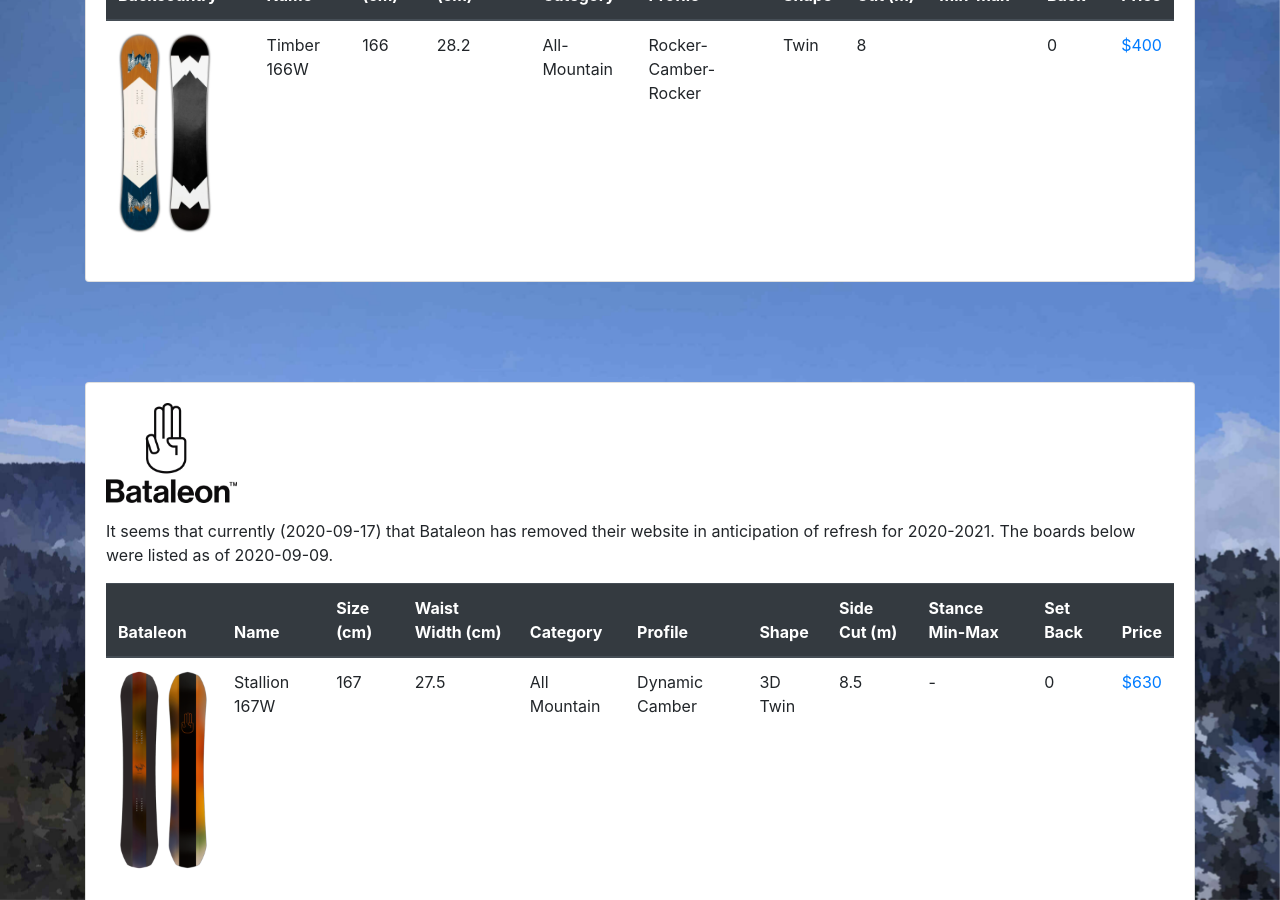
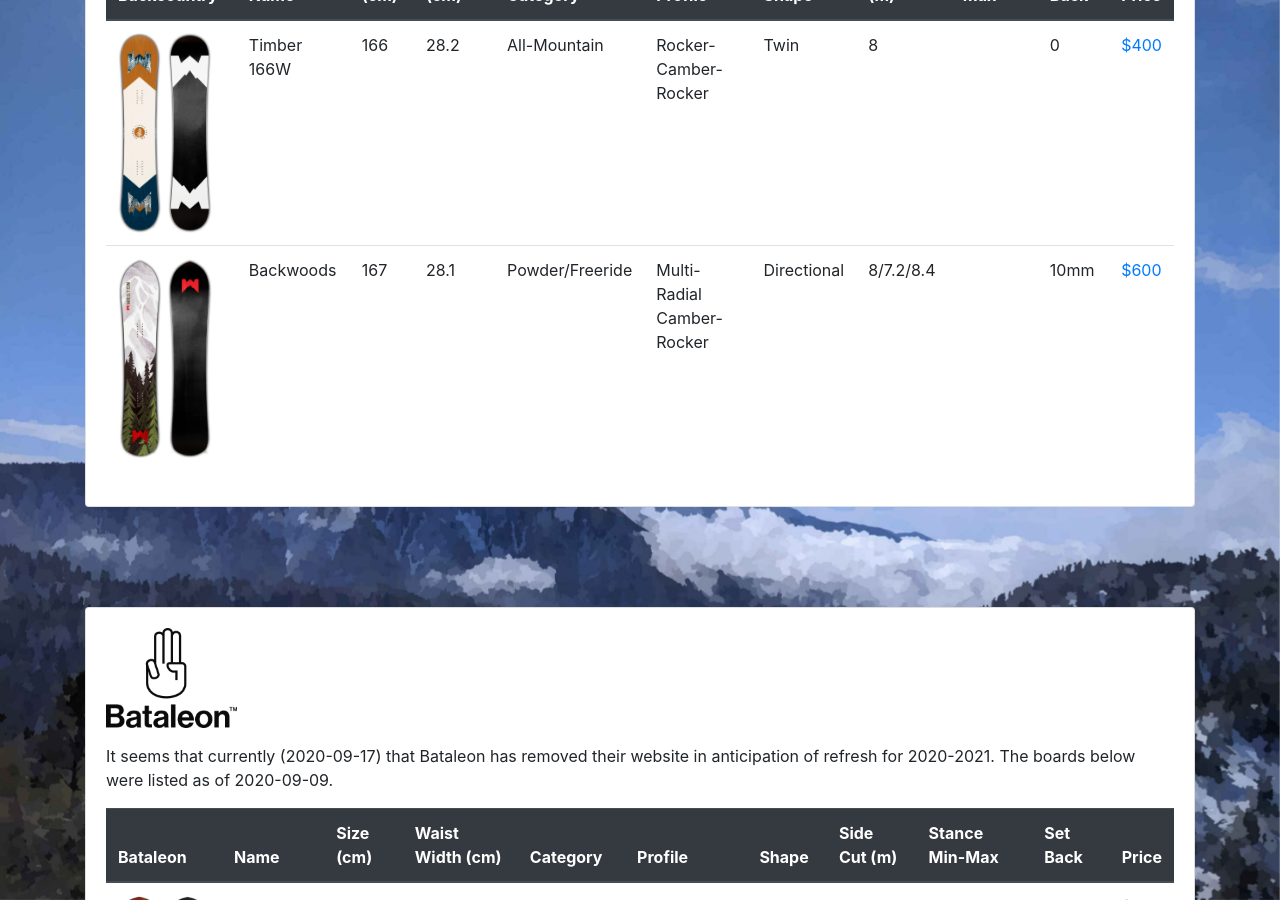
Before and after one commit to UltrawideSnowboards/ultrawidesnowboards.com, a Jekyll site: the page built from index.html, in a window 1280 px wide and 900 px high, scrolled down 6520 px. Built offline with Jekyll 4.4.1, drawn with Linux system fonts in a browser that asks for light colours.

Commit message:
Weston: the backwoods board is also big, despite their weird website layout

```diff
--- a/_data/snowboards.json
+++ b/_data/snowboards.json
@@ -281,12 +281,41 @@
                     "profile": "Rocker-Camber-Rocker",
                     "category": "All-Mountain",
                     "shape": "Twin"
+                },
+                {
+                    "image": "weston/backwoods.webp",
+                    "name": "Backwoods",
+                    "length": 167,
+                    "waist_width": 28.1,
+                    "side_cut": "8/7.2/8.4",
+                    "stance": "",
+                    "setback": "10mm",
+                    "price": 600,
+                    "url": "https://westonbackcountry.com/collections/snowboards/products/backwoods-20-21",
+                    "profile": "Multi-Radial Camber-Rocker",
+                    "category": "Powder/Freeride",
+                    "shape": "Directional"
                 }
             ],
             "splitboards": {
                 "notes": null,
-                "maximum": 27.3,
-                "boards": []
+                "maximum": null,
+                "boards": [
+                    {
+                        "image": "weston/backwoods-split.webp",
+                        "name": "Backwoods",
+                        "length": 167,
+                        "waist_width": 28.1,
+                        "side_cut": "8/7.2/8.4",
+                        "stance": "",
+                        "setback": "10mm",
+                        "price": 900,
+                        "url": "https://westonbackcountry.com/collections/splitboards/products/backwoods-splitboard-20-21",
+                        "profile": "Multi-Radial Camber-Rocker",
+                        "category": "Powder/Freeride",
+                        "shape": "Directional"
+                    }
+                ]
             }
         },
         {
```
Also changed, not shown: assets/img/weston/backwoods-split.webp (added), assets/img/weston/backwoods.webp (added).
